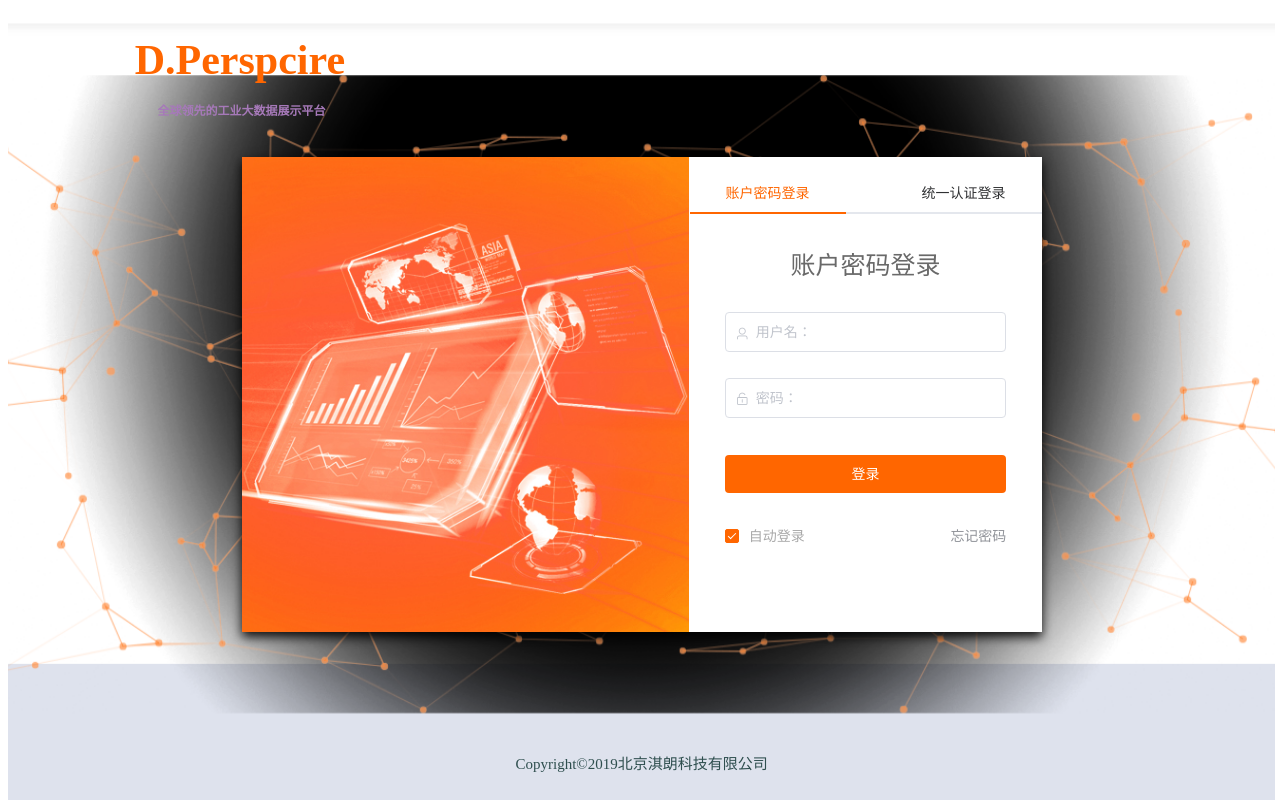
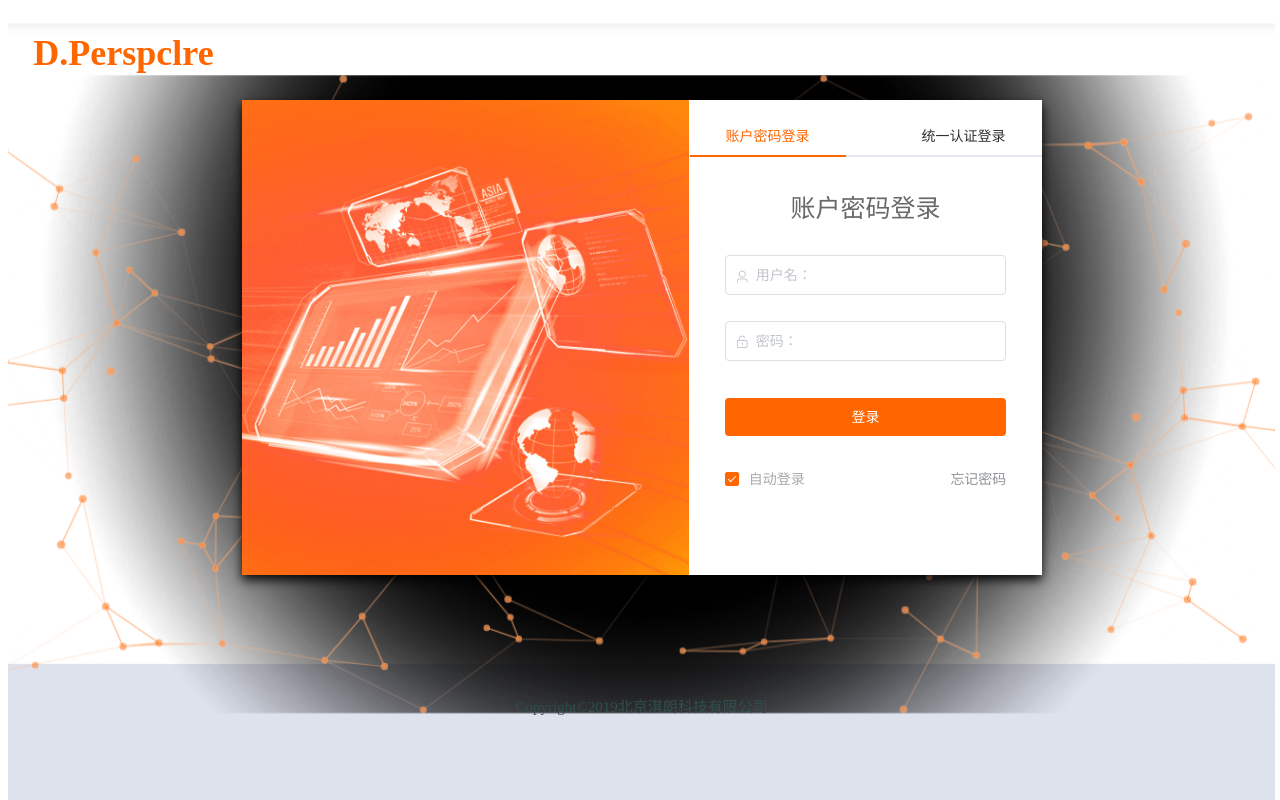
Before and after one commit to Wmx383/mdtt, a Vue app: page /#/ in a window 1280 px wide. Built offline with nearby package versions, Linux system fonts and the light colour scheme.

Commit message:
wmx-login

```diff
--- a/index.html
+++ b/index.html
@@ -4,7 +4,7 @@
   <meta charset="utf-8">
   <meta name="viewport" content="width=device-width,initial-scale=1.0">
   <link rel="icon" type="image/x-icon" href="static/favicon.ico">
-  <title>北京琪朗工业大数据系统</title>
+  <title>北京淇朗工业大数据系统</title>
 </head>
 <body>
 <div id="app"></div>
--- a/src/page/login.vue
+++ b/src/page/login.vue
@@ -3,10 +3,10 @@
 
     <div class="topPage">
       <h1 class="h1">
-        D.Perspcire
+        D.Perspclre
       </h1>
       <h2 class="top_p">
-        全球领先的工业大数据展示平台
+        <!--全球领先的工业大数据展示平台-->
       </h2>
     </div>
 
@@ -140,7 +140,6 @@
           method: 'post',
           data: this.loginForm
         }).then(res => {
-          console.log(res)
           if (res.data.status == 1) {
             this.$router.push({path: "/index"})
           } else {
@@ -184,7 +183,7 @@
 
   .h1 {
     color: #FF6600;
-    font-size: 42px;
+    font-size: 36px;
   }
 
   .top_p {
@@ -194,7 +193,7 @@
     margin-left: 2%;
   }
   .topPage {
-    margin-left: 10%;
+    margin-left: 2%;
     margin-bottom: 3%;
   }
   .form{
```
